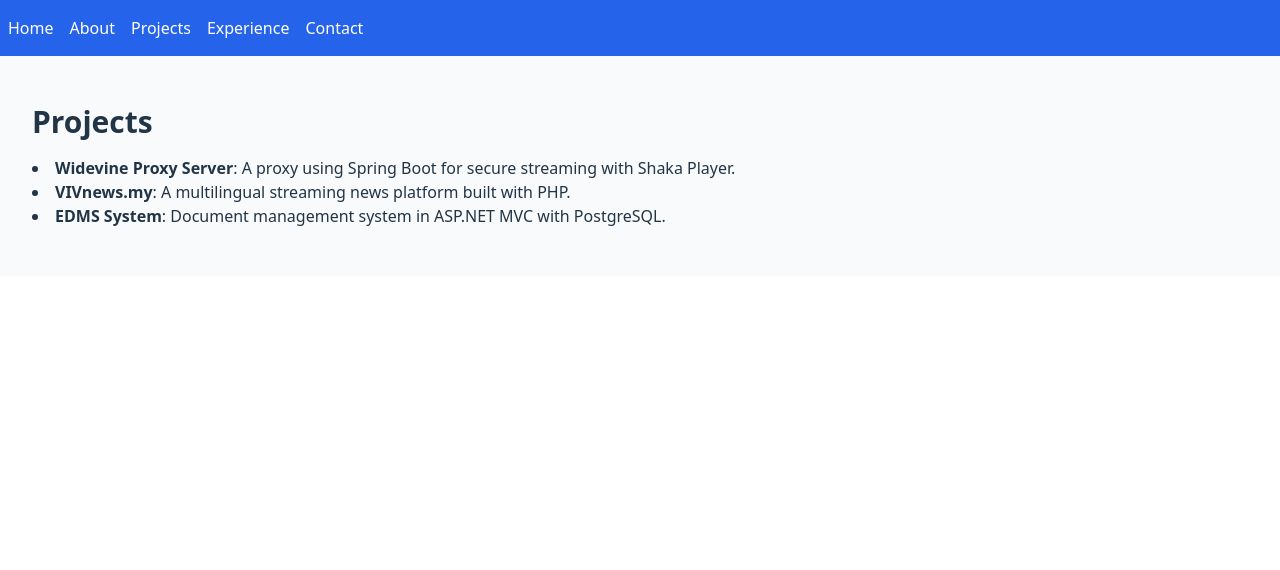
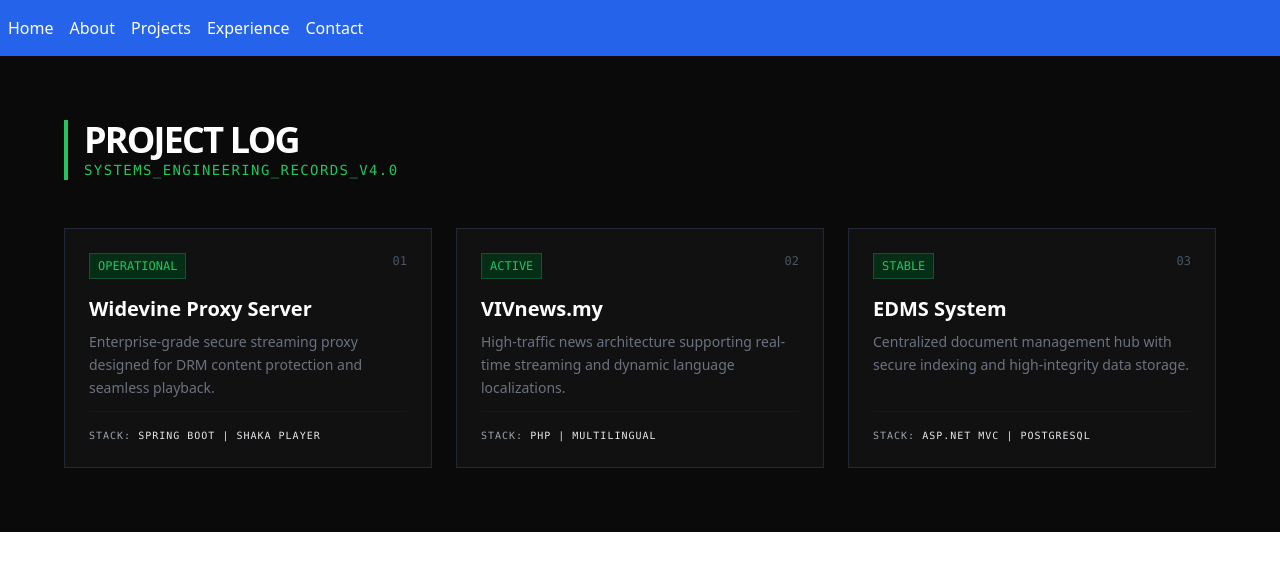
Before and after one commit to j00w3n/my-portfolio, a React (Vite) app: page /projects in a window 1280 px wide. Shown: the top 570 px of the page. Built offline with nearby package versions, Linux system fonts and the light colour scheme.

Commit message:
tectical theme

```diff
--- a/src/pages/Projects.jsx
+++ b/src/pages/Projects.jsx
@@ -1,13 +1,67 @@
+const projects = [
+  {
+    title: "Widevine Proxy Server",
+    tech: "Spring Boot | Shaka Player",
+    desc: "Enterprise-grade secure streaming proxy designed for DRM content protection and seamless playback.",
+    status: "OPERATIONAL",
+  },
+  {
+    title: "VIVnews.my",
+    tech: "PHP | Multilingual",
+    desc: "High-traffic news architecture supporting real-time streaming and dynamic language localizations.",
+    status: "ACTIVE",
+  },
+  {
+    title: "EDMS System",
+    tech: "ASP.NET MVC | PostgreSQL",
+    desc: "Centralized document management hub with secure indexing and high-integrity data storage.",
+    status: "STABLE",
+  }
+];
+
 function Projects() {
   return (
-    <section className="py-12 px-8 bg-gray-50">
-      <h2 className="text-3xl font-semibold mb-4">Projects</h2>
-      <ul className="list-disc list-inside">
-        <li><strong>Widevine Proxy Server</strong>: A proxy using Spring Boot for secure streaming with Shaka Player.</li>
-        <li><strong>VIVnews.my</strong>: A multilingual streaming news platform built with PHP.</li>
-        <li><strong>EDMS System</strong>: Document management system in ASP.NET MVC with PostgreSQL.</li>
-      </ul>
+    <section className="py-16 px-8 bg-[#0a0a0a] text-gray-300">
+      <div className="max-w-6xl mx-auto">
+        {/* Section Header with Tactical Underline */}
+        <div className="mb-12 border-l-4 border-green-500 pl-4">
+          <h2 className="text-4xl font-bold tracking-tighter text-white uppercase">Project Log</h2>
+          <p className="text-sm text-green-500 font-mono tracking-widest">SYSTEMS_ENGINEERING_RECORDS_V4.0</p>
+        </div>
+
+        {/* Project Grid */}
+        <div className="grid grid-cols-1 md:grid-cols-2 lg:grid-cols-3 gap-6">
+          {projects.map((project, index) => (
+            <div key={index} className="group relative border border-gray-800 bg-[#111] p-6 hover:border-green-500 transition-all duration-300">
+              {/* Corner Accent */}
+              <div className="absolute top-0 right-0 w-8 h-8 border-t-2 border-r-2 border-transparent group-hover:border-green-500 transition-all"></div>
+
+              <div className="flex justify-between items-start mb-4">
+                <span className="text-xs font-mono text-green-500 px-2 py-1 border border-green-900 bg-green-950">
+                  {project.status}
+                </span>
+                <span className="text-gray-600 text-xs font-mono">0{index + 1}</span>
+              </div>
+
+              <h3 className="text-xl font-bold text-white mb-2 group-hover:text-green-400">
+                {project.title}
+              </h3>
+
+              <p className="text-sm text-gray-500 mb-4 h-16 leading-relaxed">
+                {project.desc}
+              </p>
+
+              <div className="pt-4 border-t border-gray-900">
+                <p className="text-[10px] uppercase tracking-widest text-gray-400 font-mono">
+                  Stack: <span className="text-gray-200">{project.tech}</span>
+                </p>
+              </div>
+            </div>
+          ))}
+        </div>
+      </div>
     </section>
   );
 }
+
 export default Projects;
```
